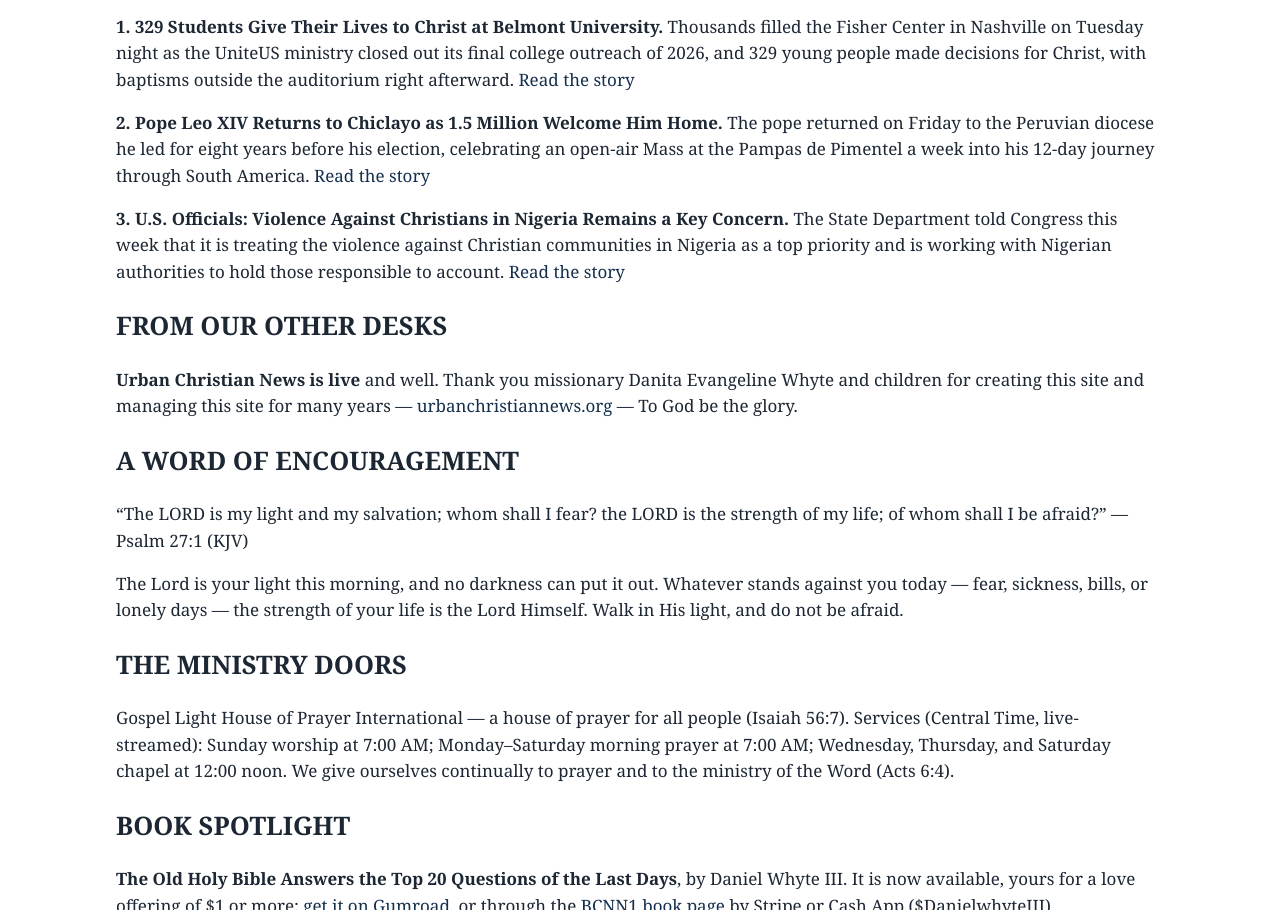
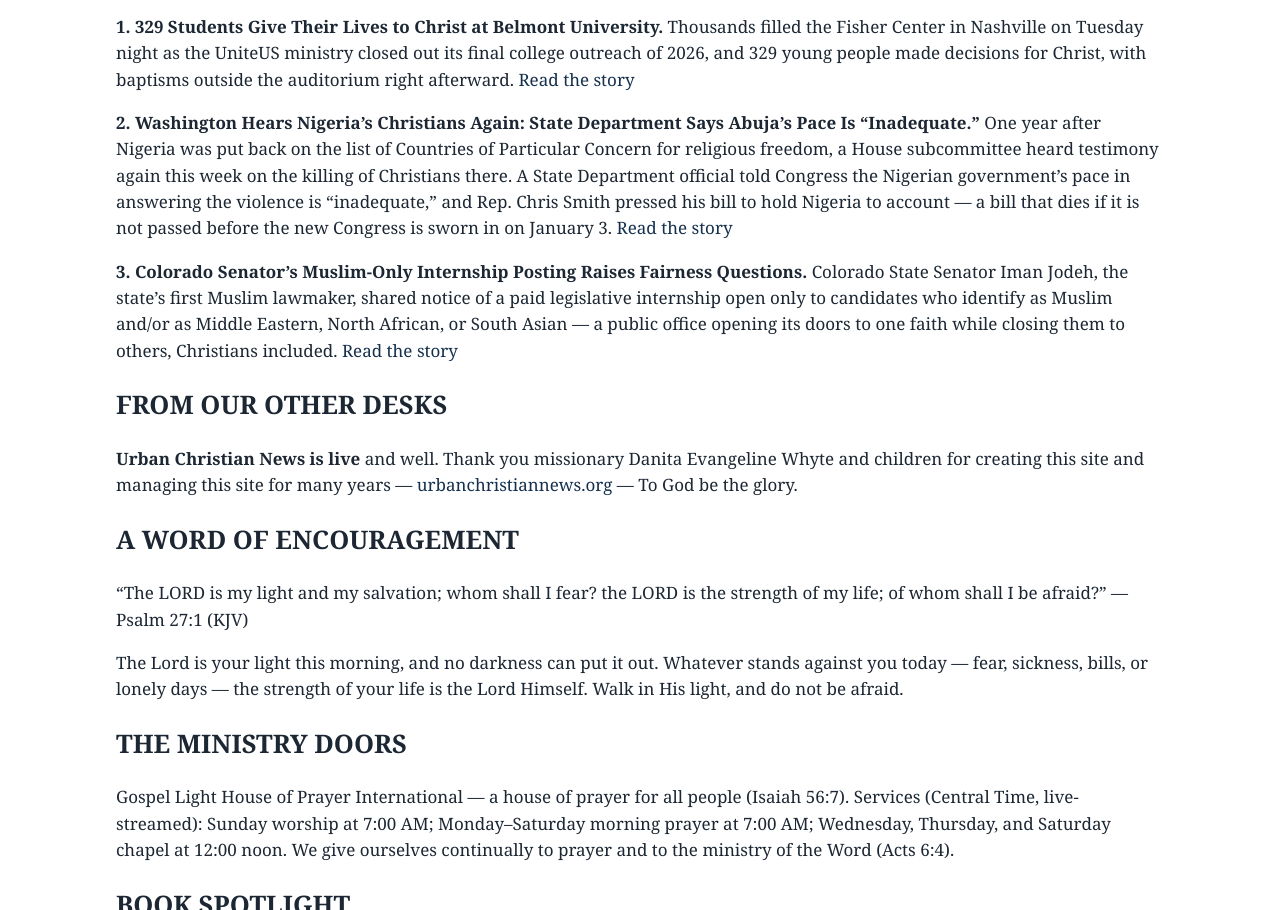
Before and after one commit to thetorchleader/thetorchleader, a plain HTML site: page newsletter.html in a window 1280 px wide. Shown: the part 1391-2301 px from the top of the page. Drawn offline with Linux system fonts and the light colour scheme.

Commit message:
Newsletter Nov 14: corrected edition (Pope story replaced)

```diff
--- a/newsletter.html
+++ b/newsletter.html
@@ -105,11 +105,11 @@
 
 
 
-<p class="wp-block-paragraph"><strong>2. Pope Leo XIV Returns to Chiclayo as 1.5 Million Welcome Him Home.</strong> The pope returned on Friday to the Peruvian diocese he led for eight years before his election, celebrating an open-air Mass at the Pampas de Pimentel a week into his 12-day journey through South America. <a href="https://glmomnimedianews.com/stories/pope-leo-xiv-chiclayo-all-christians-missionary-disciples.html">Read the story</a></p>
+<p class="wp-block-paragraph"><strong>2. Washington Hears Nigeria’s Christians Again: State Department Says Abuja’s Pace Is “Inadequate.”</strong> One year after Nigeria was put back on the list of Countries of Particular Concern for religious freedom, a House subcommittee heard testimony again this week on the killing of Christians there. A State Department official told Congress the Nigerian government’s pace in answering the violence is “inadequate,” and Rep. Chris Smith pressed his bill to hold Nigeria to account — a bill that dies if it is not passed before the new Congress is sworn in on January 3. <a href="https://blackchristiannews.com/washington-hears-nigerias-christians-again-state-department-says-abujas-pace-is-inadequate-one-year-after-terror-designation/">Read the story</a></p>
 
 
 
-<p class="wp-block-paragraph"><strong>3. U.S. Officials: Violence Against Christians in Nigeria Remains a Key Concern.</strong> The State Department told Congress this week that it is treating the violence against Christian communities in Nigeria as a top priority and is working with Nigerian authorities to hold those responsible to account. <a href="https://glmomnimedianews.com/stories/us-officials-violence-against-christians-nigeria-key-concern.html">Read the story</a></p>
+<p class="wp-block-paragraph"><strong>3. Colorado Senator’s Muslim-Only Internship Posting Raises Fairness Questions.</strong> Colorado State Senator Iman Jodeh, the state’s first Muslim lawmaker, shared notice of a paid legislative internship open only to candidates who identify as Muslim and/or as Middle Eastern, North African, or South Asian — a public office opening its doors to one faith while closing them to others, Christians included. <a href="https://glmomnimedianews.com/stories/colorado-senator-muslim-only-internship-posting.html">Read the story</a></p>
 
 
 
```
